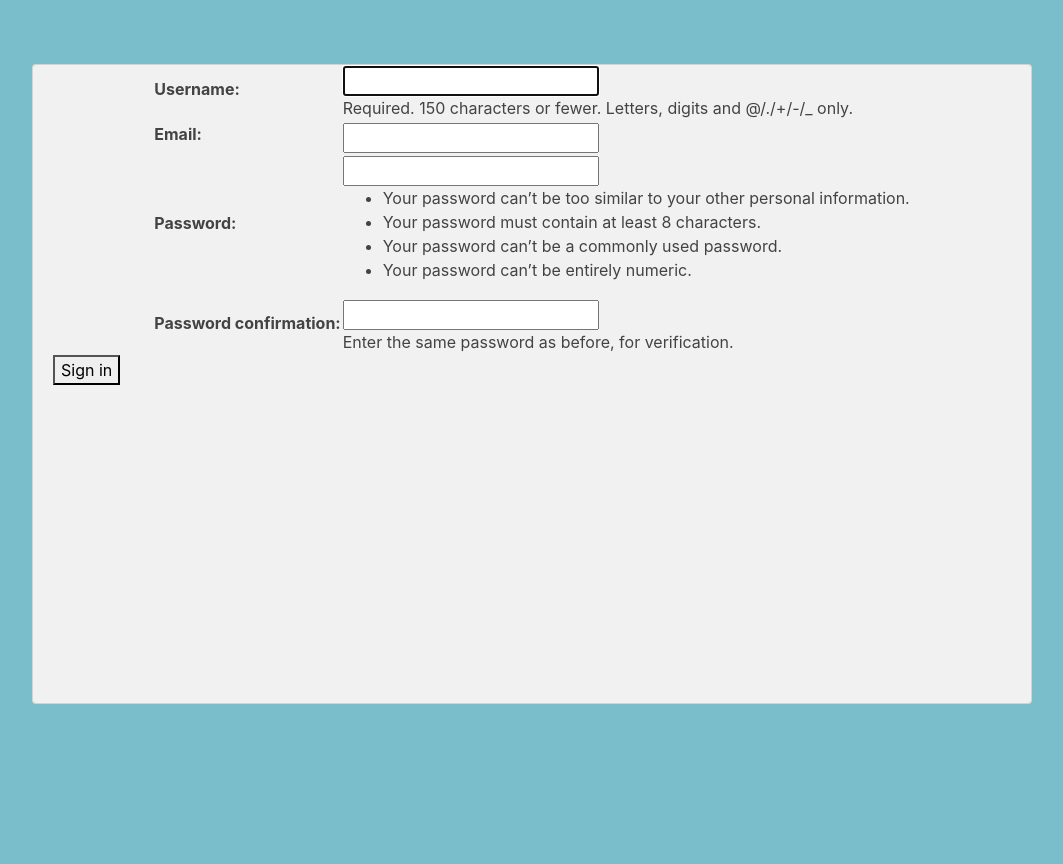
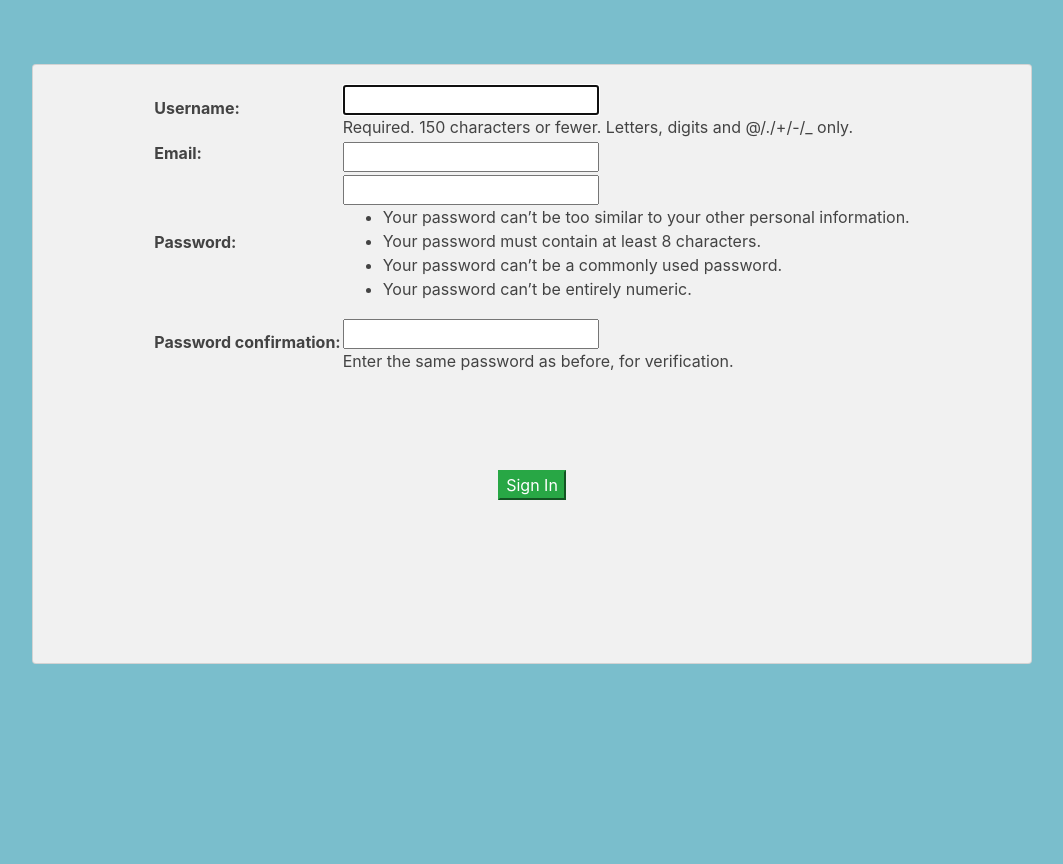
Before and after one commit to cornic15/Customer-Review, a Django app: page /register/ in a window 1280 px wide. Shown: the whole page, without its empty margins (108-1171 px from the left). Run offline with Django 3.2, Linux system fonts and the light colour scheme; some libraries are stand-ins or nearby versions.

Commit message:
change login styling

```diff
--- a/feedback2/register/templates/register/register.html
+++ b/feedback2/register/templates/register/register.html
@@ -77,21 +77,28 @@
   margin-top: auto;
 
 
+}
 
+.login {
+    margin:0 auto;
+    display:block;
+	margin-top: 10%;
+}
 
-}
 
 .card{
 	background: #f1f1f1;
     color: #434343;
 	max-width: 1000px;
-	height: 80%;
+	height: 75%;
     margin: auto;
     overflow: hidden;
     padding: 0 20px;
 	margin-top: 5%;
 }
-
+.table-login{
+	margin-top: 2%;
+}
 	</style>
 
 
@@ -102,8 +109,8 @@
 	<div class="card">
   <form method="post" >
     {% csrf_token %}
-    <table class = "center">{{ form.as_table }}</table>
-    <button type="submit" class = "center" >Sign in</button>
+    <table class = "center table-login">{{ form.as_table }}</table>
+	<button type="submit" class = "login btn-success" >Sign In</button>
   </form>
 </div>
 {% endblock %}
```
